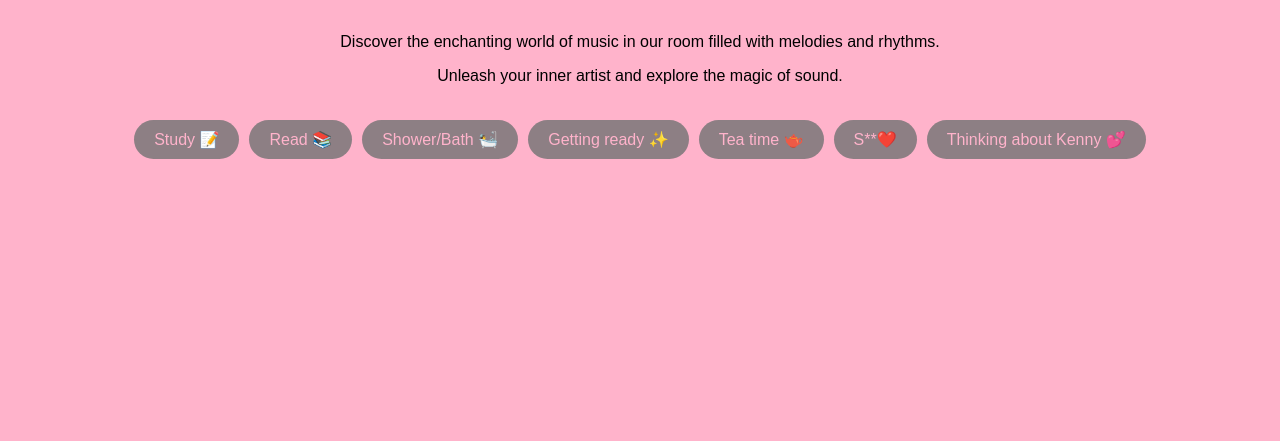
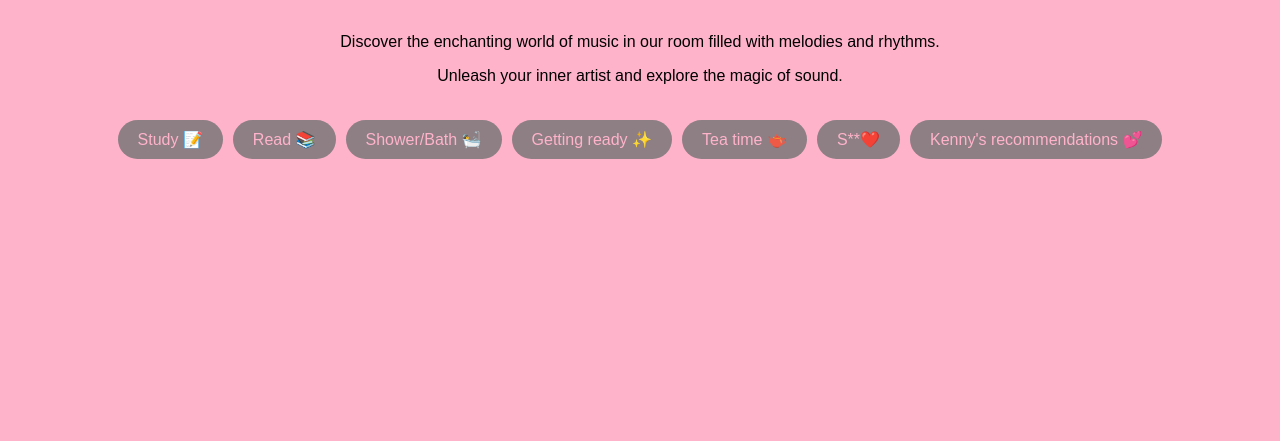
Before and after one commit to itsthekentinator/roomofmusic4, a plain HTML site: page index.html in a window 1280 px wide. Shown: the part 359-800 px from the top of the page. Drawn offline with Linux system fonts and the light colour scheme.

Commit message:
last category has been changed

```diff
--- a/index.html
+++ b/index.html
@@ -22,7 +22,7 @@
             <a class="button" href="link4.html">Getting ready ✨</a>
             <a class="button" href="link5.html">Tea time 🫖</a>
             <a class="button" href="link6.html">S**❤️</a>
-            <a class="button" href="link7.html">Thinking about Kenny 💕</a>
+            <a class="button" href="link7.html">Kenny's recommendations 💕</a>
         </section>
     </main>
     <script src="script.js"></script>
```
